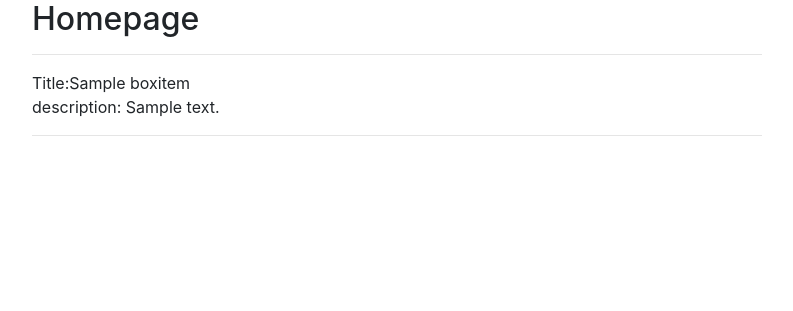
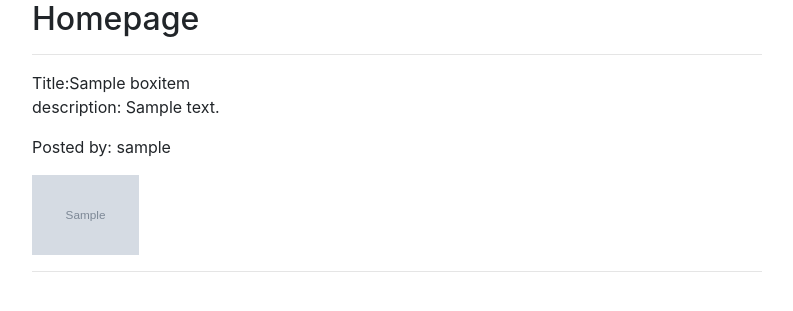
Before and after one commit to slukas111/SugarSnapsCap, a Django app: page / in a window 1280 px wide. Shown: the part 80-391 px from the top of the page, without its empty margins (53-846 px from the left). Run offline with Django 3.2, Linux system fonts and the light colour scheme; tables that the repository leaves empty hold one stand-in row (values such as "Sample post"); grey boxes marked "Sample" are stand-in pictures; some libraries are stand-ins or nearby versions.

Commit message:
minor changes and home page displays the list of box items

```diff
--- a/templates/index.html
+++ b/templates/index.html
@@ -15,6 +15,8 @@
 <hr>
 Title:{{post.title}}
 <p>description: {{post.description}}</p>
+<p>Posted by: {{post.profile}}</p>
+<img src="{{post.image.url}}" alt="{{post.title}}" style="height: 80px">
 <hr>
 {% endfor %}
 
```
